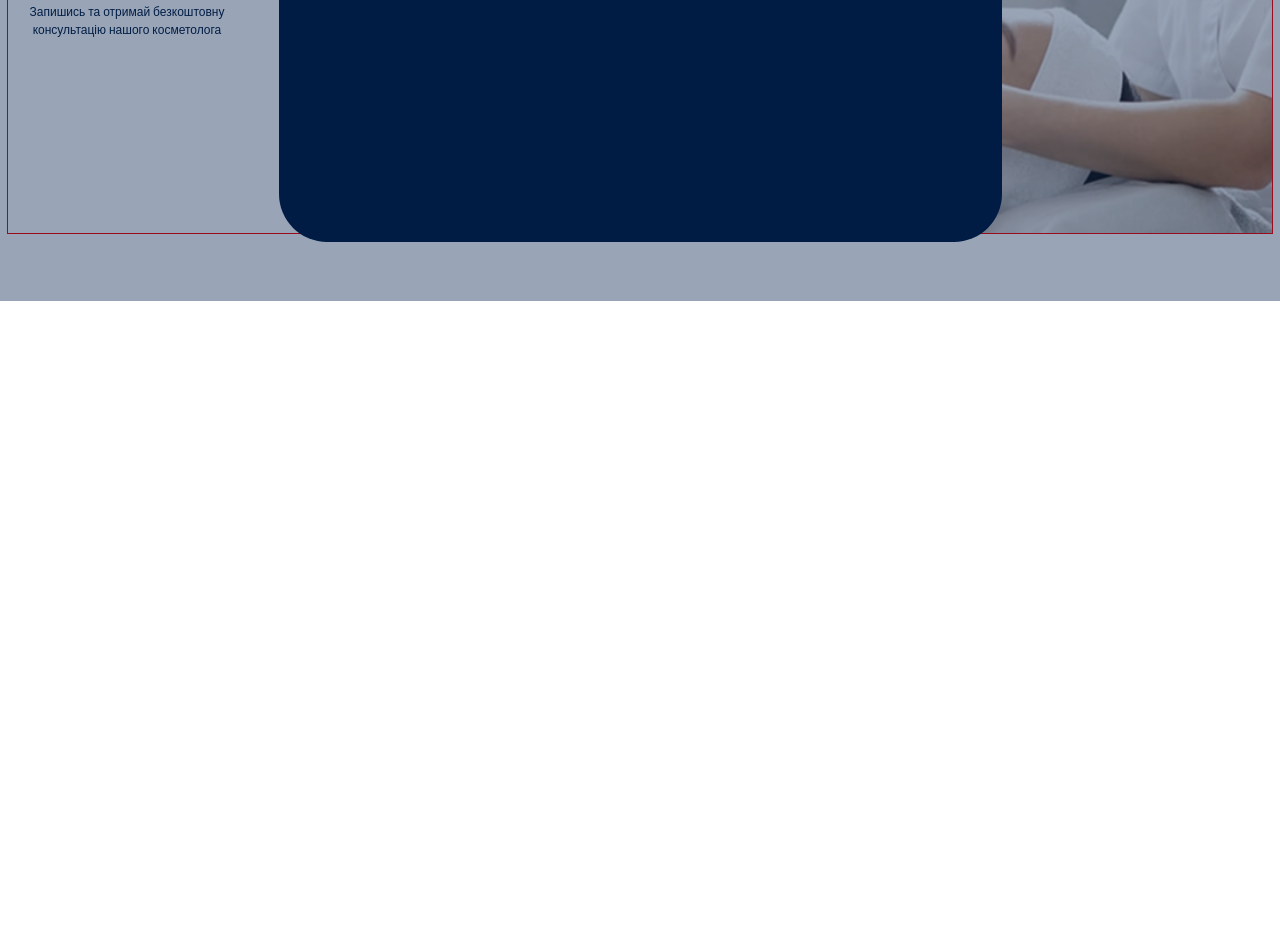
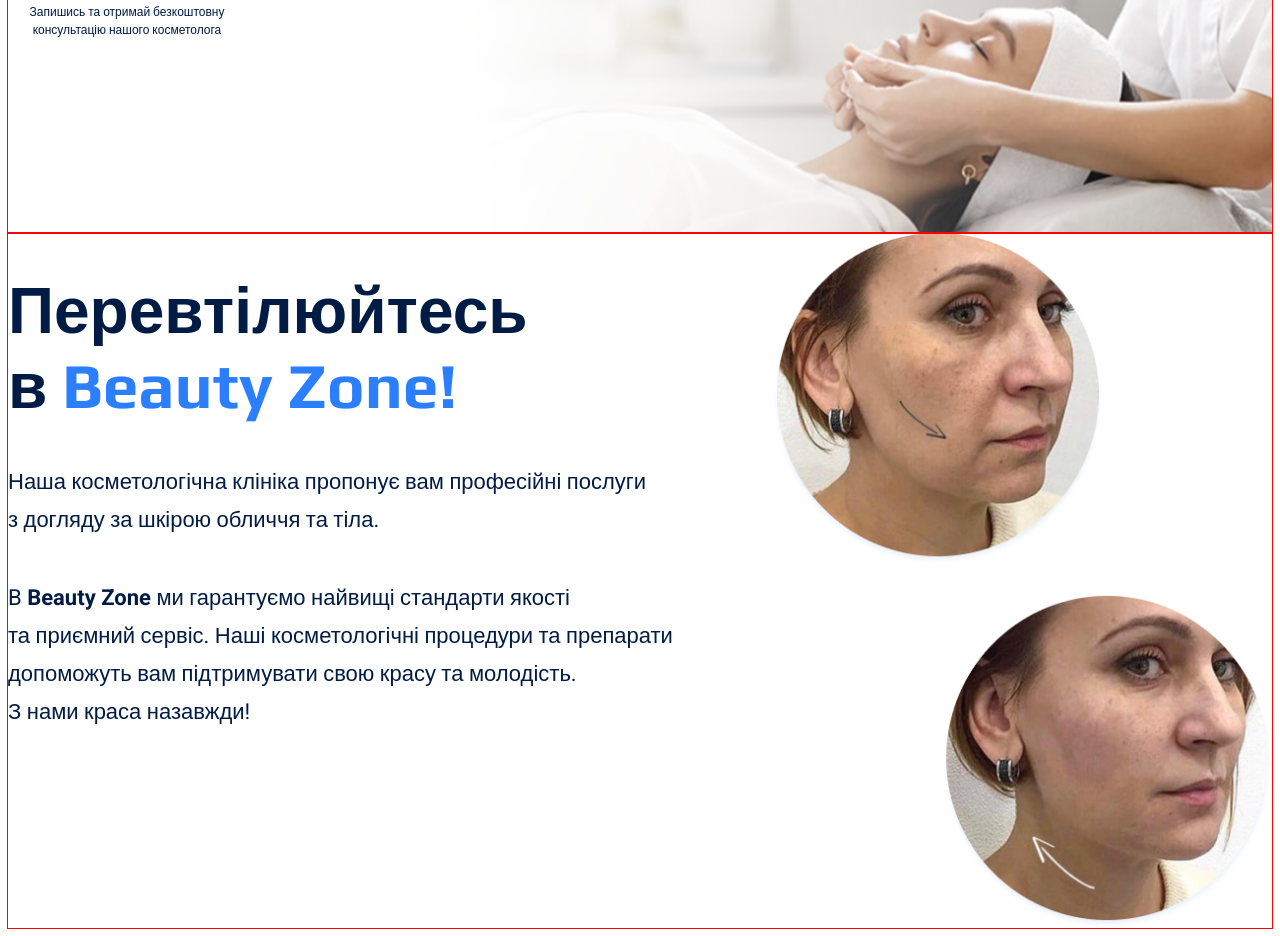
Before and after one commit to khar-and/Beauty-Zone-2025, a plain HTML site: page index.html in a window 1280 px wide. Shown: the part 499-1435 px from the top of the page. Before the commit the page ends 800 px from the top, so only its background shows below. Drawn offline with Linux system fonts and the light colour scheme; files whose address does not match are found by name.

Commit message:
add section about

```diff
--- a/css/styles.css
+++ b/css/styles.css
@@ -156,6 +156,50 @@ p {
 
 }
 
+/* --------------------------ABOUT SECTION----------------- */
+.about {
+    display: flex;
+    gap: 32px;
+    justify-content: space-between;
+}
+
+.about-box {
+    padding-top: 40px;
+}
+
+.about-title {
+    font-family: 'Play', sans-serif;
+    font-weight: 700;
+    font-size: 64px;
+    color: var(--primary-text-color);
+
+    max-width: 529px;
+    padding-bottom: 40px;
+}
+
+.about-title span {
+    color: var(--brand-color);
+}
+
+.about-text {
+    font-weight: 400;
+    line-height: 1.73;
+
+    padding-bottom: 40px;
+
+}
+
+.about-box .about-text:last-of-type {
+    padding-bottom: 0;
+}
+
+.about-text span {
+    font-weight: 600
+}
+
+.about-photo {}
+
+
 
 /* Модальне вікно */
 
@@ -170,16 +214,23 @@ p {
     display: flex;
     align-items: center;
     justify-content: center;
+
+    transition: opacity .3s, visibility .3s;
 }
 
 .backdrop.is-hidden {
-    display: none;
+    opacity: 0;
+    visibility: hidden;
+    pointer-events: none;
 }
 
 .modal {
     position: relative;
-    width: 723px;
-    height: 681px;
+    width: 100%;
+    max-width: 723px;
+    height: 100%;
+    max-height: 681px;
+
     background-color: var(--primary-text-color);
     border-radius: 48px;
 }
--- a/index.html
+++ b/index.html
@@ -19,12 +19,54 @@
           Запишись та отримай безкоштовну консультацію нашого косметолога
         </p>
       </section>
+      <section class="about container">
+        <div class="about-box">
+          <h2 class="about-title">
+            Перевтілюйтесь в <span>Beauty Zone!</span>
+          </h2>
+          <p class="about-text">
+            Наша косметологічна клініка пропонує вам професійні послуги <br />
+            з догляду за шкірою обличчя та тіла.
+          </p>
+          <p class="about-text">
+            B <span>Beauty Zone</span> ми гарантуємо найвищі стандарти якості
+            <br />
+            та приємний сервіс. Наші косметологічні процедури та препарати
+            допоможуть вам підтримувати свою красу та молодість. <br />
+            З нами краса назавжди!
+          </p>
+        </div>
+        <img
+          class="about-photo"
+          src="./images/two-faces.jpg"
+          alt="Два обличчя"
+          width="499"
+          height="695"
+        />
+      </section>
     </main>
     <footer></footer>
     <!-- Модальне вікно -->
-    <div class="backdrop">
+    <div class="backdrop is-hidden">
       <div class="modal">
         <button class="modal-close modal-btn-close" type="button">X</button>
+        <h2>Замовити дзвінок</h2>
+        <p>Запишіться безкоштовно та отримайте подарунок</p>
+
+        <label for="user-name">Ваше ім'я та прізвище</label>
+        <input type="text" id="user-name" name="user-name" />
+
+        <label for="user-tel">Ваш номер телефону</label>
+        <input type="tel" id="user-tel" name="user-tel" />
+
+        <label for="user-email">Ваша електронна пошта</label>
+        <input type="email" id="user-email" name="user-email" />
+
+        <button type="submit">Записатись безкоштовно</button>
+        <p>
+          Натискаючи на кнопку я погоджуюсь
+          <a href="">з політикою конфіденційності</a>
+        </p>
       </div>
     </div>
 
```
Also changed, not shown: images/two-faces.jpg (added).
